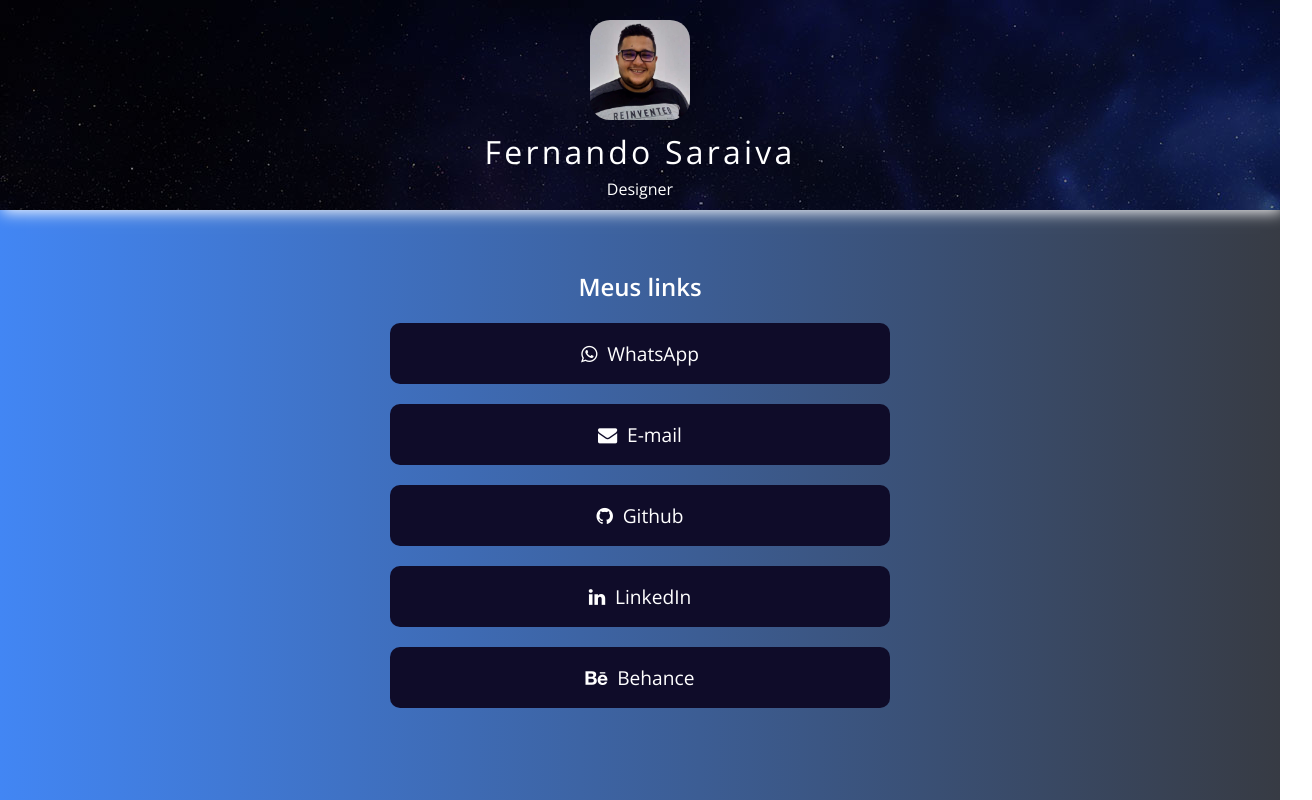
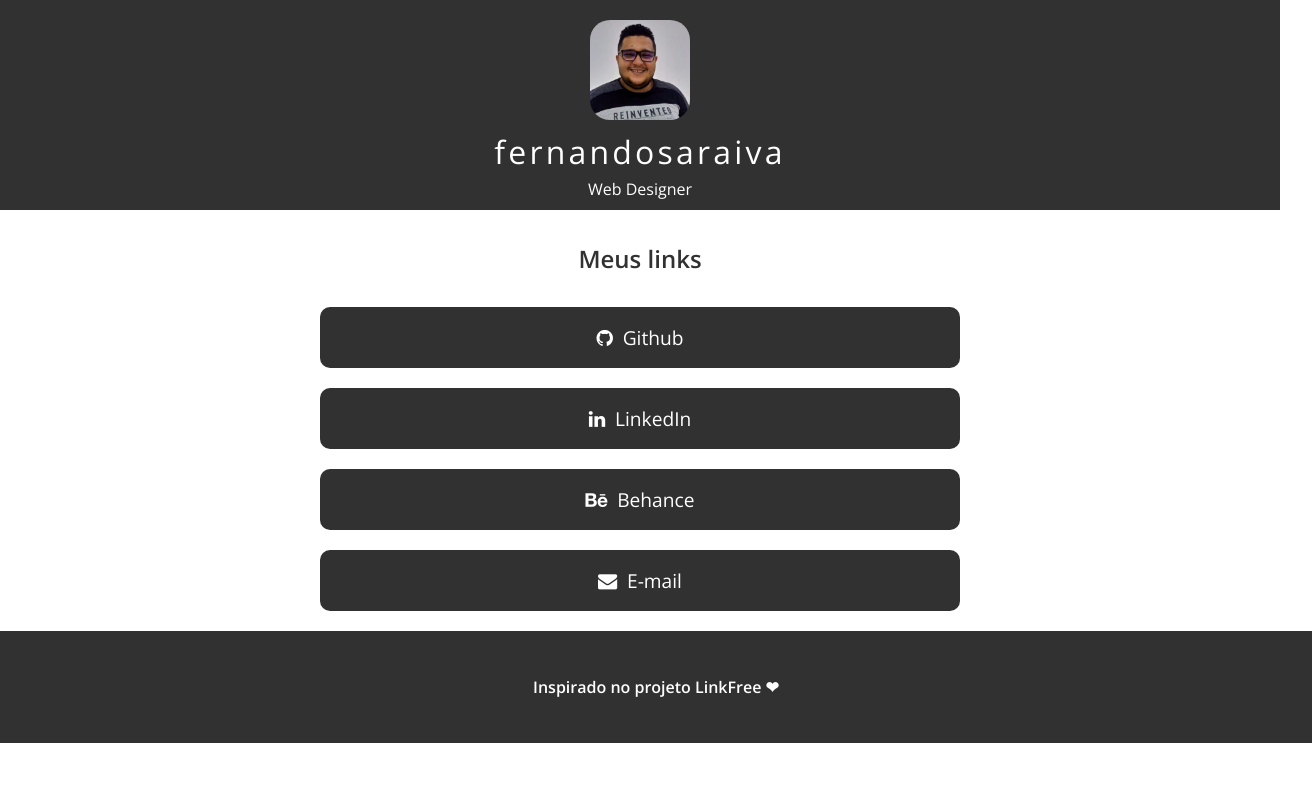
Before and after one commit to FernandoSaraiva0/links, a plain HTML site: page index.html in a window 1280 px wide. Shown: the whole page, 1312 px wide, since content can reach past the window. Drawn offline with nearby package versions, Linux system fonts and the light colour scheme.

Commit message:
update of layout

```diff
--- /dev/null
+++ b/assets/css/all.css
@@ -0,0 +1,3 @@
+@import 'fonts.css';
+@import 'reset.css';
+@import 'style.css';
--- /dev/null
+++ b/assets/css/fonts.css
@@ -0,0 +1 @@
+@import url('https://fonts.googleapis.com/css2?family=Open+Sans:wght@300;400;600&display=swap');
--- /dev/null
+++ b/assets/css/reset.css
@@ -0,0 +1,12 @@
+*{
+    margin: 0;
+    padding: 0;
+}
+html, body{
+    height: 100%;
+}
+body {
+    font-family: 'Open Sans', sans-serif;
+    font-weight: 600;
+    overflow-x: hidden;
+}
--- a/assets/css/style.css
+++ b/assets/css/style.css
@@ -1,39 +1,25 @@
-/* Style Settings */
-@import url('https://fonts.googleapis.com/css2?family=Open+Sans:wght@300;400;600&display=swap');
+#profile{
+    padding: 10px;
+    background: #313131;
 
-*{
-    margin: 0;
-    padding: 0;
-}
-
-body {
-    background: #373B44;  /* fallback for old browsers */
-    background: -webkit-linear-gradient(to right, #4286f4, #373B44);  /* Chrome 10-25, Safari 5.1-6 */
-    background: linear-gradient(to right, #4286f4, #373B44); /* W3C, IE 10+/ Edge, Firefox 16+, Chrome 26+, Opera 12+, Safari 7+ */
-
-    font-family: 'Open Sans', sans-serif;
-    font-weight: 600;
-}
-
-#profile{
-    background-image: url('../images/bg.jpg');
-    padding: 10px;
-    box-shadow: 2px 2px 15px #fff;
 }
 #userPhoto {
     width: 100px;
     height: 100px;
-    display: block;
+    display: flex;
+    flex-direction: column;
     margin: 10px auto;
     border-radius: 20%;
 }
 
 #userName {
     color: #fff;
-    display: block;
+    display: flex;
+    flex-direction: column;
     width: 100%;
     text-align: center;
     text-decoration: none;
+    justify-content: center;
 }
 
 #userName h1 {
@@ -54,7 +40,7 @@
 }
 
 #links {
-    max-width: 500px;
+    max-width: 50%;
     width: auto;
     display: block;
     margin: 20px auto;
@@ -62,13 +48,13 @@
 
 #links h2{
     text-align: center;
-    color: #fff;
-    margin-top: 60px;
-    margin-bottom: 20px;
+    color: #313131;
+    margin-top: 2rem;
+    margin-bottom: 2rem;
 }
 .link {
     display: block;
-    background-color: #0f0c29;
+    background-color: #313131;;
     color: #fff;
     text-align: center;
     margin-bottom: 20px;
@@ -82,7 +68,24 @@
 }
 
 .link:hover {
-    background-color: rgba(255, 255, 255, 0.3);
+    background-color: rgba(73, 73, 73, 0.473);
     color: #000000;
-    border: none;
+    border: 2px 10px 10px 2px #0f0c29;
 }
+
+footer{
+    height:10vh;
+    width: 100%;
+    margin-top: 1rem;
+    padding: 1rem;
+    display:flex;
+    justify-content: center;
+    align-items: center;
+    background: #313131;
+    color: #ffffff;
+}
+
+footer a{
+    text-decoration: none;
+    color: #ffffff;
+}
--- a/index.html
+++ b/index.html
@@ -5,37 +5,38 @@
 <head>
     <meta name="viewport" content="width=device-width, initial-scale=1">
     <meta charset="UTF-8">
-    <title>LinkFree | Fernando Saraiva</title>
-    <link rel="stylesheet" href="assets/css/style.css">
+    <title>Fernando Saraiva</title>
+    <link rel="stylesheet" href="assets/css/all.css">
     <link rel="stylesheet" href="assets/css/font-awesome.min.css">
     <link rel="icon" href="assets/imagens/favicon.png" type="image/x-icon" />
 </head>
 
 <body>
+
     <div id="profile">
         <img id="userPhoto" src="assets/images/profile.jpg" alt="Profile picture of Fernando Saraiva">
         <div id="userName">
-            <h1>Fernando Saraiva</h1>
-            <p>Designer</p>
+            <h1>fernandosaraiva</h1>
+            <p>Web Designer</p>
         </div>
     </div>
+
     <div id="links">
         <h2>Meus links</h2>
-        <a class="link" href="https://web.whatsapp.com/send?phone=5589981340764" target="_blank"><i
-            class="fa fa-whatsapp" aria-hidden="true"></i>
-        WhatsApp</a>
-        <a class="link" href="mailto:fernandotiweb@gmail.com" target="_blank"><i class="fa fa-envelope"
-            aria-hidden="true"></i>
-        E-mail</a>
         <a class="link" href="https://github.com/fernandofront" target="_blank"><i class="fa fa-github"></i> Github</a>
         <a class="link" href="https://www.linkedin.com/in/fernandosaraivadesigner/" target="_blank"><i class="fa fa-linkedin"
                 aria-hidden="true"></i> LinkedIn</a>
         <a class="link" href="https://www.behance.net/fernandosaraiva" target="_blank"><i class="fa fa-behance" aria-hidden="true"></i>
             Behance</a>
+        <a class="link" href="mailto:fernandotiweb@gmail.com" target="_blank"><i class="fa fa-envelope" aria-hidden="true"></i> E-mail</a>
 
 
     </div>
 
+    <footer>
+        <p>Inspirado no projeto <a href="https://github.com/MichaelBarney/LinkFree">LinkFree ❤</a></p>
+    </footer>
+
 </body>
 
 </html>
```
